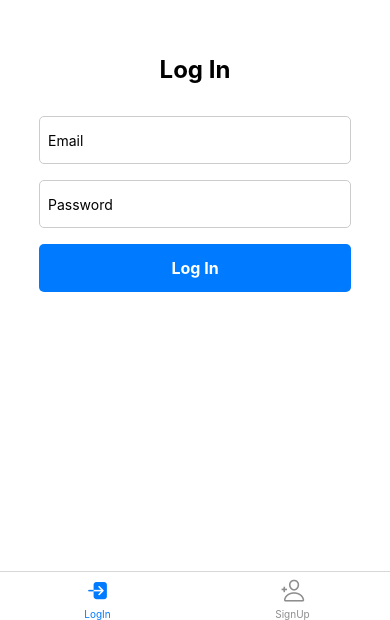
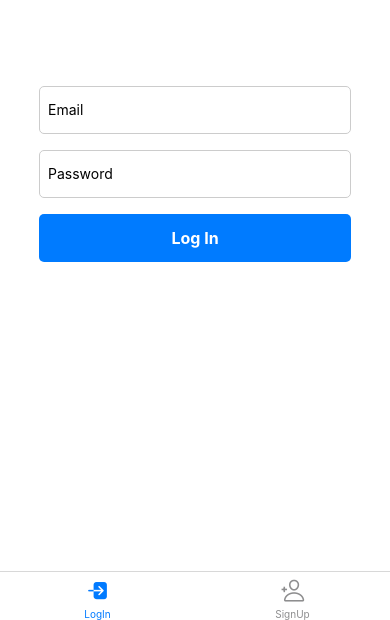
Before and after one commit to naebara/react-native-project, a React Native app: screen /Home in a window 390 px wide. Shown: the part 224-844 px from the top of the page. Built offline with nearby package versions, Linux system fonts and the light colour scheme.

Commit message:
Animation added

```diff
--- a/screens/LogInScreen.tsx
+++ b/screens/LogInScreen.tsx
@@ -1,21 +1,46 @@
-import React, { useState } from "react";
+import React, {useEffect, useRef, useState} from "react";
 import {
   StyleSheet,
   Text,
   TextInput,
   TouchableOpacity,
   View,
+  Animated
 } from "react-native";
 import { useDispatch } from "react-redux";
 import { logIn } from "../store/authentication";
 import { setEmail, setPass } from "../store/user";
 import { useDataSelector } from "../hooks/useDataSelector";
 
+
 export default function LoginScreen() {
   const [mail, setMail] = useState("");
   const [password, setPassword] = useState("");
   const dispatch = useDispatch();
   const data = useDataSelector();
+
+  const fadeAnim = useRef(new Animated.Value(0)).current;
+  const fadeIn = () => {
+    Animated.timing(fadeAnim, {
+      toValue: 1,
+      duration: 3000,
+      useNativeDriver: true,
+    }).start();
+  };
+
+
+
+  const fadeOut = () => {
+    Animated.timing(fadeAnim, {
+      toValue: 0,
+      duration: 3000,
+      useNativeDriver: true,
+    }).start();
+  };
+
+  useEffect(() => {
+    setTimeout(() => fadeIn(), 500);
+  }, []);
 
   const handleLogin = () => {
     dispatch(setEmail(mail));
@@ -34,7 +59,7 @@ export default function LoginScreen() {
 
   return (
     <View style={styles.container}>
-      <Text style={styles.title}>Log In</Text>
+
       <TextInput
         style={styles.input}
         placeholder="Email"
@@ -48,9 +73,19 @@ export default function LoginScreen() {
         value={password}
         onChangeText={setPassword}
       />
-      <TouchableOpacity style={styles.button} onPress={handleLogin}>
-        <Text style={styles.buttonText}>Log In</Text>
-      </TouchableOpacity>
+      <Animated.View
+          style={[
+            styles.fadingContainer,
+            {
+              // Bind opacity to animated value
+              opacity: fadeAnim,
+            },
+            { width: '100%', display: 'flex', justifyContent: 'center', alignItems: 'center' }
+          ]}>
+        <TouchableOpacity style={styles.button} onPress={handleLogin}>
+          <Text style={styles.buttonText}>Log In</Text>
+        </TouchableOpacity>
+      </Animated.View>
     </View>
   );
 }
```
